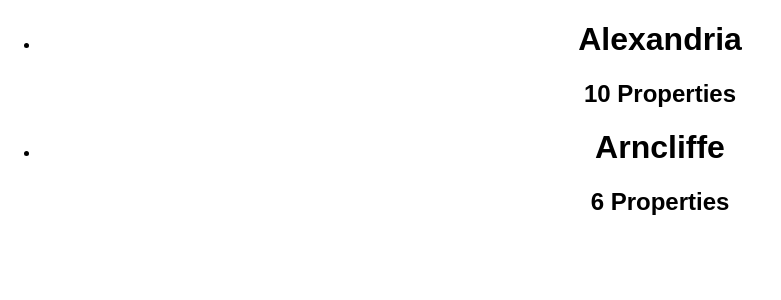
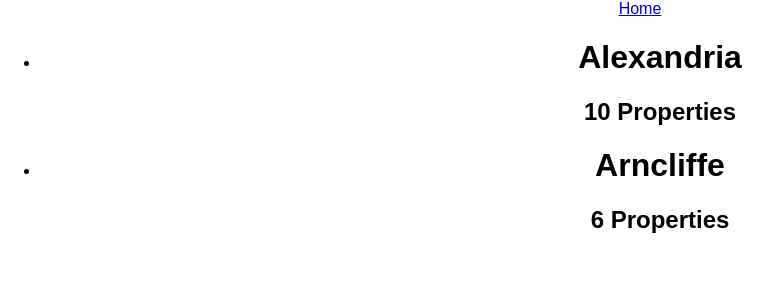
Before and after one commit to skorulis/housing-react, a React (Create React App) app: page / in a window 1280 px wide. Shown: the top 300 px of the page, without its empty margins (0-781 px from the left). Built offline with nearby package versions, Linux system fonts and the light colour scheme; no server answers.

Commit message:
Add router

```diff
--- a/package.json
+++ b/package.json
@@ -6,6 +6,8 @@
     "react": "^16.3.2",
     "react-dom": "^16.3.2",
     "react-redux": "^5.0.7",
+    "react-router": "^4.2.0",
+    "react-router-dom": "^4.2.2",
     "react-scripts": "1.1.4",
     "react-thunk": "^1.0.0",
     "redux": "^4.0.0",
--- a/src/App.js
+++ b/src/App.js
@@ -2,13 +2,16 @@ import React, { Component } from 'react';
 import { connect } from 'react-redux'
 import logo from './logo.svg';
 import './App.css';
+import { BrowserRouter } from 'react-router-dom'
 
 import SuburbsComponent from './component/SuburbsComponent';
+import NavigationComponent from './component/NavigationComponent';
 
 class App extends Component {
   render() {
     return (
       <div className="App">
+        <NavigationComponent />
         <SuburbsComponent suburbs={this.props.suburbs} />
       </div>
     );
--- /dev/null
+++ b/src/component/NavigationComponent.js
@@ -0,0 +1,12 @@
+import React from 'react';
+import { Link } from 'react-router-dom'
+
+class NavigationComponent extends React.Component {
+  render() {
+    return <nav>
+        <Link to="/">Home</Link>
+        </nav>
+  }
+}
+
+export default NavigationComponent;
--- a/src/index.js
+++ b/src/index.js
@@ -9,6 +9,7 @@ import reducer from './reducers'
 import thunkMiddleware from 'redux-thunk'
 import { createLogger } from 'redux-logger'
 import {fetchSuburbs} from "./actions"
+import { BrowserRouter } from 'react-router-dom'
 
 const loggerMiddleware = createLogger()
 
@@ -26,7 +27,9 @@ store
 
 ReactDOM.render(
   <Provider store={store}>
-    <App />
+    <BrowserRouter>
+      <App />
+    </BrowserRouter>
   </Provider>
     , document.getElementById('root')
   );
```
Also changed, not shown: 1 other file (tests, documents, lock files or other folders).
